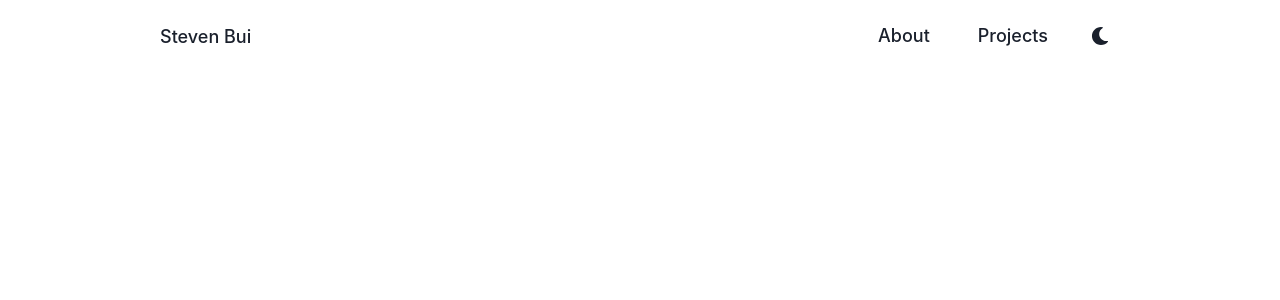
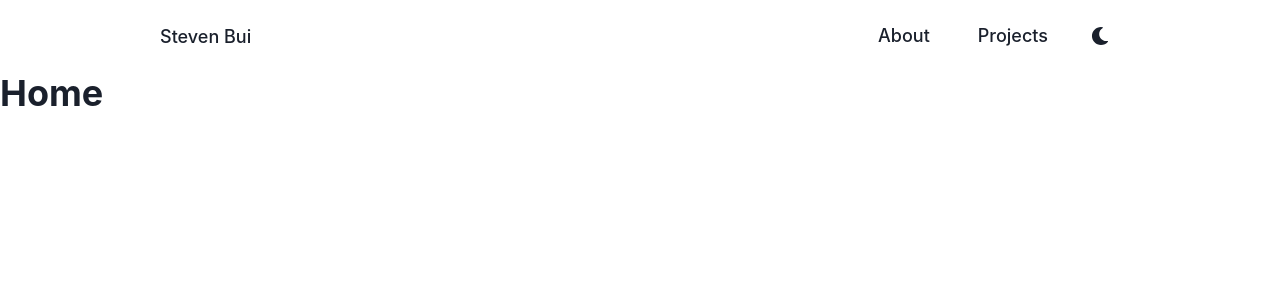
Before and after one commit to buistvn/buistvn.github.io, a React (Create React App) app: page / in a window 1280 px wide. Shown: the top 300 px of the page. Built offline with nearby package versions, Linux system fonts and the light colour scheme.

Commit message:
Set up routes

```diff
--- a/src/App.tsx
+++ b/src/App.tsx
@@ -2,12 +2,20 @@ import { HashRouter, Route, Routes } from 'react-router-dom';
 import { ChakraProvider, theme } from '@chakra-ui/react';
 
 import { Navbar } from './components/Navbar';
+import { About } from './pages/About';
+import { Home } from './pages/Home';
+import { Projects } from './pages/Projects';
 
 export const App = () => {
     return (
         <ChakraProvider theme={theme}>
             <HashRouter>
                 <Navbar />
+                <Routes>
+                    <Route path="/" element={<Home />} />
+                    <Route path="/about" element={<About />} />
+                    <Route path="/projects" element={<Projects />} />
+                </Routes>
             </HashRouter>
         </ChakraProvider>
     );
--- /dev/null
+++ b/src/pages/About.tsx
@@ -0,0 +1,5 @@
+import { Heading } from '@chakra-ui/react';
+
+export const About = () => {
+    return <Heading>About</Heading>;
+};
--- /dev/null
+++ b/src/pages/Home.tsx
@@ -0,0 +1,5 @@
+import { Heading } from '@chakra-ui/react';
+
+export const Home = () => {
+    return <Heading>Home</Heading>;
+};
--- /dev/null
+++ b/src/pages/Projects.tsx
@@ -0,0 +1,5 @@
+import { Heading } from '@chakra-ui/react';
+
+export const Projects = () => {
+    return <Heading>Projects</Heading>;
+};
```
